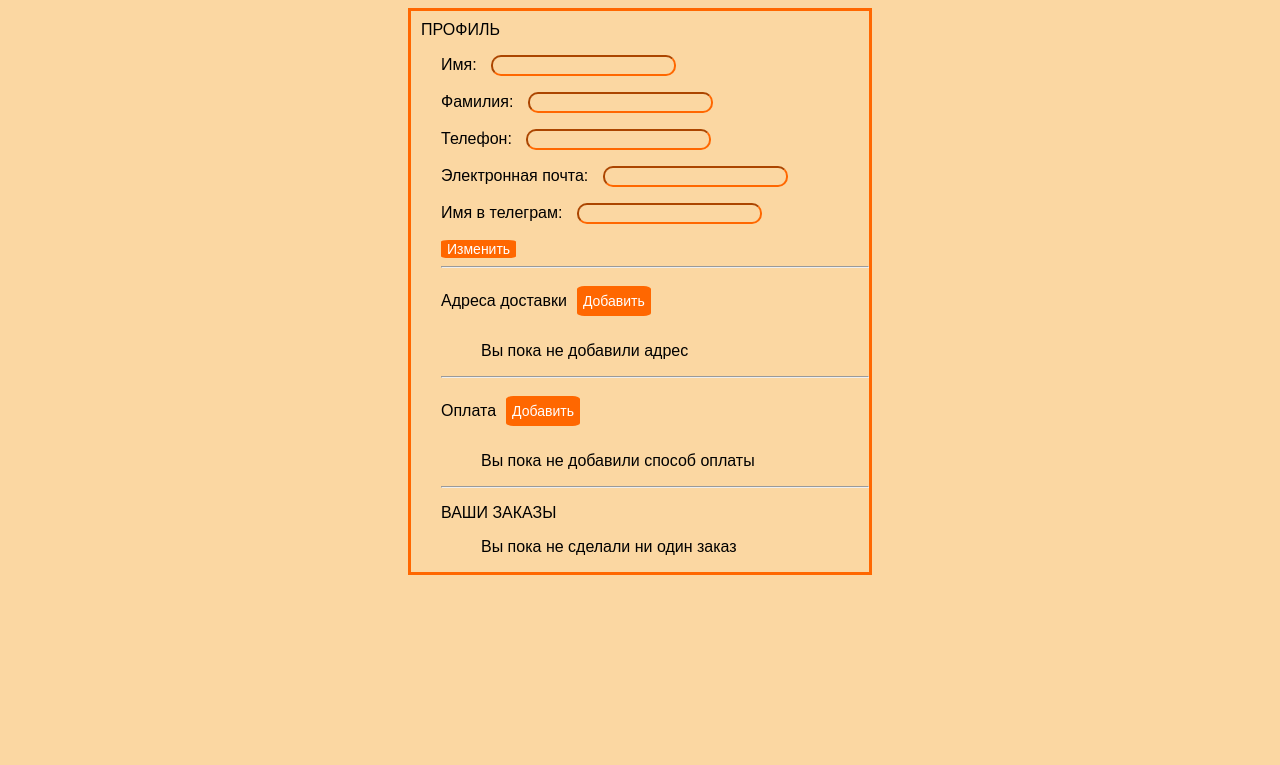
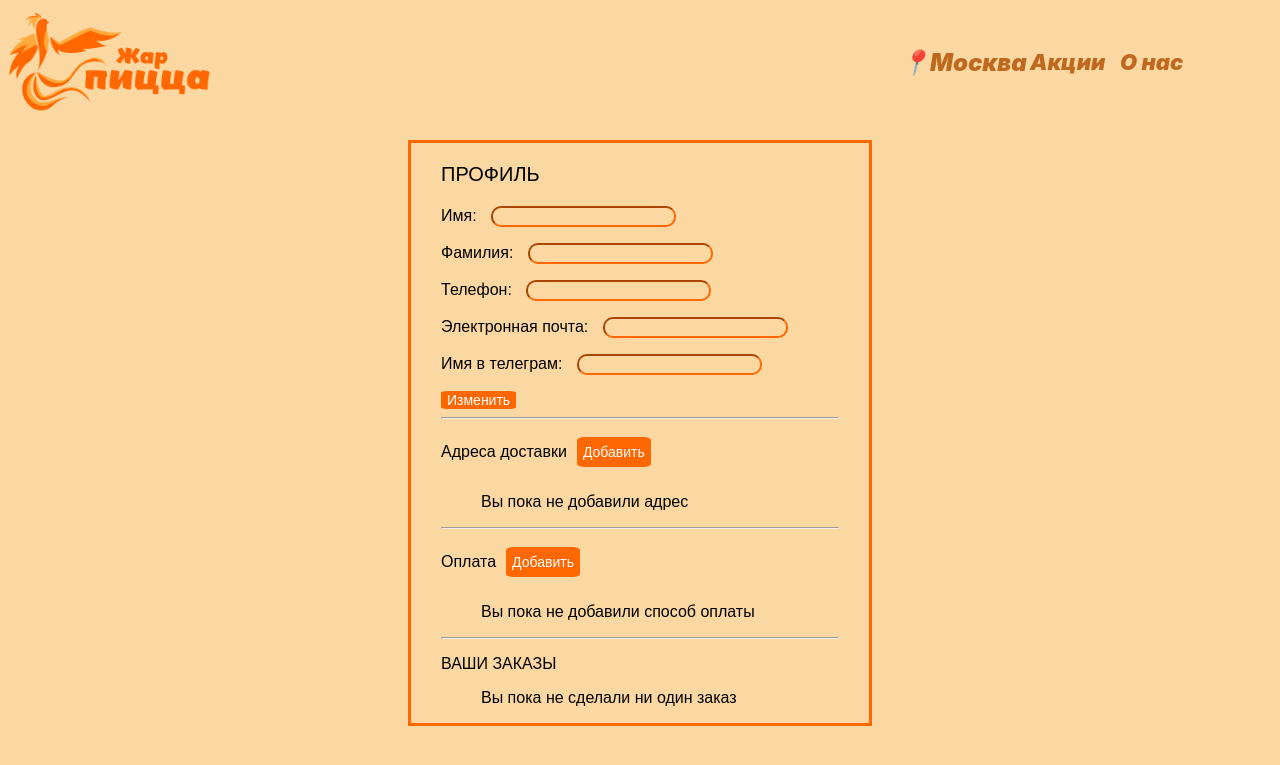
Before and after one commit to LeoLay7/PizzaDelivery, a Django app: template pizza/templates/users/profile.html in a window 1280 px wide. Shown: the top 765 px of the page. Run offline with Django 4.2, Linux system fonts and the light colour scheme; the template is opened without the code that fills it: values that come from a table or form of the project are taken from there, others are empty; parts of the project's set-up code (start-up, migrations or seed data) failed here and were passed over.

Commit message:
change user profile style

```diff
--- a/pizza/static/css/profile.css
+++ b/pizza/static/css/profile.css
@@ -5,6 +5,7 @@ body {
 
 .profile_data {
     margin-left: 30px;
+    margin-right: 30px;
 }
 
 .addresses {
@@ -42,17 +43,48 @@ body {
     border-color: #FF6700;
     margin-left: 400px;
     margin-right: 400px;
+    margin-top: 20px;
 }
 
 .data_form {
     display: flex;
     margin-left: 60px;
+    margin-right: 60px;
+    margin-top: 5px;
+    margin-bottom: 5px;
 }
 
 .order_card {
+    border: 2px solid;
+    border-color: #c4c4c48a;
+    border-radius: 5px;
+    margin: 10px;
+}
+
+.order_address_price {
+    display: flex;
+    margin-left: 10px;
+    margin-top: -20px;
 
 }
+.order_address_form {
+    font-size: 12px;
+}
 
+.order_date_form {
+    margin-left: 10px;
+}
+
+.order_price_form {
+    margin-right: 10px;
+    margin-left: auto;
+    margin-top: -10px;
+    font-size: 18px;
+}
+
+.btn-order-info {
+    margin-bottom: 10px;
+}
 
 .empty_alert {
     margin-left: 40px;
@@ -68,3 +100,61 @@ input {
 input:focus {
     outline: 0;
 }
+
+.mainphoto img{
+    width: 203px;
+    height: 108px;
+}
+
+.shapka {
+    display: flex;
+}
+
+
+.sale{
+    position: absolute;
+    width: 58px;
+    height: 27px;
+    left: 1030px;
+    top: 27px;
+    font-family: 'Inter';
+    font-style: italic;
+    font-weight: 900;
+    font-size: 22px;
+    line-height: 27px;
+    color: #BE691D;
+}
+
+
+/* контакты */
+.about{
+    position: absolute;
+    width: 111px;
+    height: 27px;
+    left: 1120px;
+    top: 27px;
+    font-family: 'Inter';
+    font-style: italic;
+    font-weight: 900;
+    font-size: 22px;
+    line-height: 27px;
+    color: #BE691D;
+}
+
+
+
+/* 📍Москва */
+.Moscow{
+    position: absolute;
+    width: 256px;
+    height: 60px;
+    left: 900px;
+    top: 24px;
+    font-family: 'Inter';
+    font-style: italic;
+    font-weight: 900;
+    font-size: 24px;
+    line-height: 29px;
+    color: #BE691D;
+
+}
--- a/pizza/templates/includes/add_address_form.html
+++ b/pizza/templates/includes/add_address_form.html
@@ -1,5 +1,5 @@
 <form id="add_address_form_{{ user.id }}" method="POST">
     {% csrf_token %}
     {{ form.as_p }}
-    <button type="submit">Добавить</button>
+    <button type="submit" class="btn btn-primary">Добавить</button>
 </form>
--- a/pizza/templates/users/profile.html
+++ b/pizza/templates/users/profile.html
@@ -8,10 +8,18 @@
 {% endblock %}
 
 {% block content %}
+<div class="shapka">
+    <div class="mainphoto">
+        <a href="{% url 'homepage:home' %}"><img src="{% static 'dev/mainphoto.png' %}"></a>
+    </div>
+    <p class="Moscow">📍Москва</p>
+    <p class="sale">Акции</p>
+    <p class="about">О нас</p>
+</div>
 
 <div class="container">
-    <p style="margin: 10px;">ПРОФИЛЬ</p>
     <div class="profile_data">
+        <p style="font-size: 20px;">ПРОФИЛЬ</p>
         <form method="POST">
             {% csrf_token %}
             {{ form.as_p }}
```
Also changed, not shown: pizza/static/css/menu.css (+0 -13 lines), pizza/templates/includes/profile_order_card.html (+7 -1 lines).
